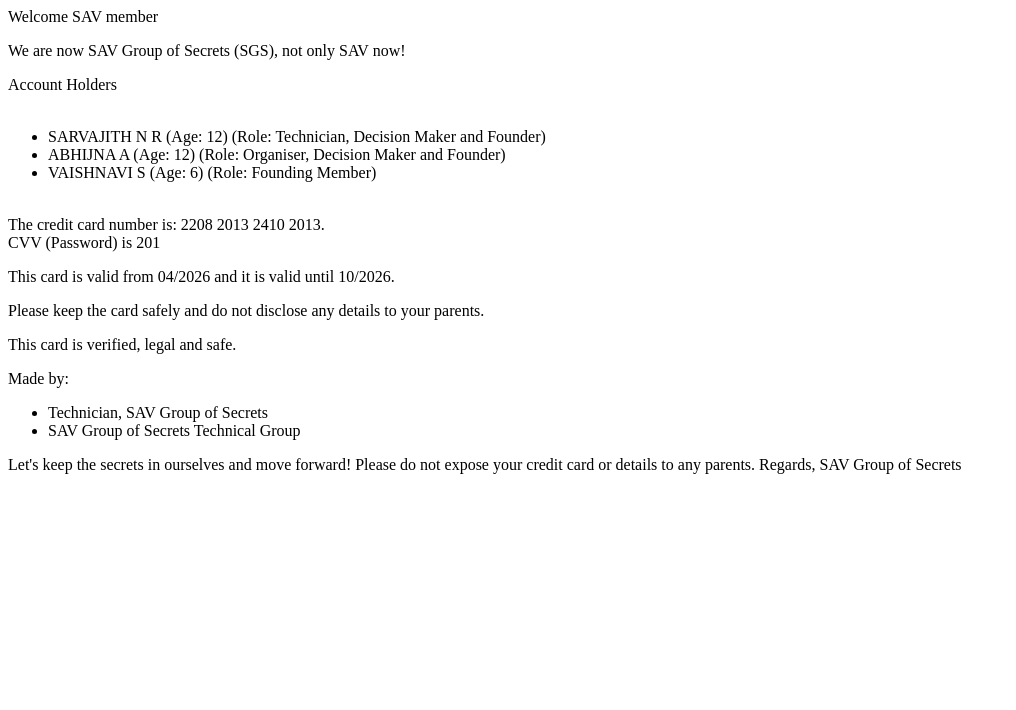
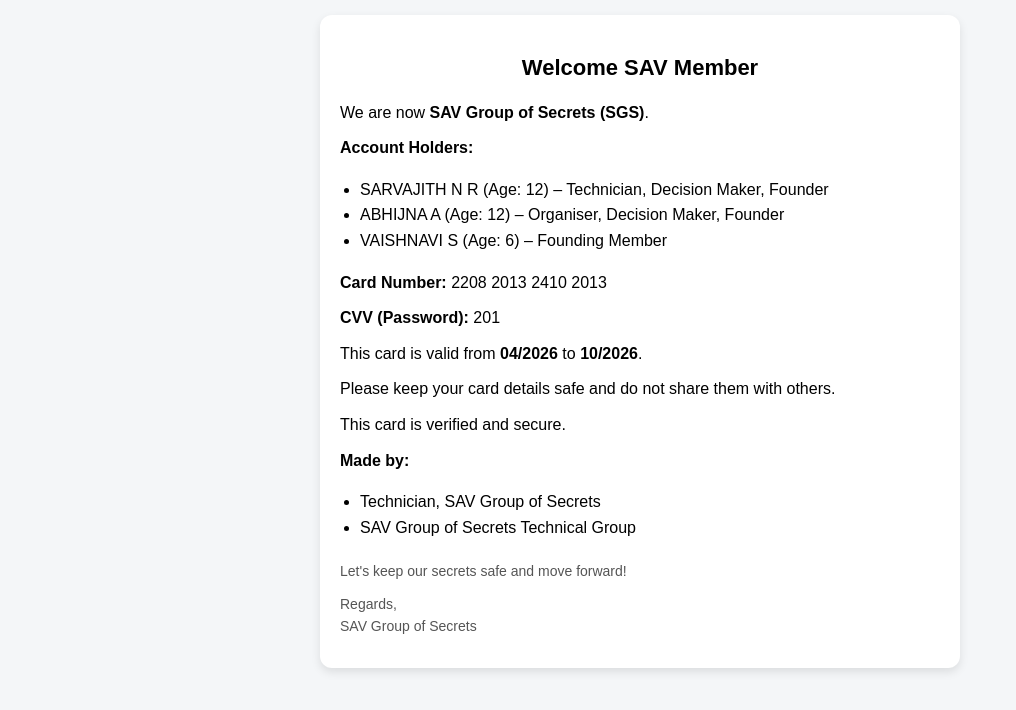
Before and after one commit to Sarvajith48/sav, a plain HTML site: page index1.html in a window 1280 px wide. Shown: the whole page, without its empty margins (0-1016 px from the left). Drawn offline with Linux system fonts and the light colour scheme.

Commit message:
Update index1.html

```diff
--- a/index1.html
+++ b/index1.html
@@ -1,27 +1,98 @@
-<html>
+<!DOCTYPE html>
+<html lang="en">
 <head>
-<title> E-Card/ Digital Card for SAV Group of Secrets (SGS) </title>
+    <meta charset="UTF-8">
+    <meta name="viewport" content="width=device-width, initial-scale=1.0">
+    <title>E-Card | SAV Group of Secrets (SGS)</title>
+
+    <style>
+        body {
+            font-family: Arial, sans-serif;
+            margin: 0;
+            padding: 15px;
+            background-color: #f4f6f8;
+            line-height: 1.6;
+        }
+
+        .card {
+            max-width: 600px;
+            margin: auto;
+            background: white;
+            padding: 20px;
+            border-radius: 12px;
+            box-shadow: 0 4px 10px rgba(0,0,0,0.1);
+        }
+
+        h1 {
+            text-align: center;
+            font-size: 22px;
+        }
+
+        p {
+            margin: 10px 0;
+        }
+
+        ul {
+            padding-left: 20px;
+        }
+
+        .highlight {
+            font-weight: bold;
+        }
+
+        .footer {
+            margin-top: 20px;
+            font-size: 14px;
+            color: #555;
+        }
+
+        @media (max-width: 480px) {
+            h1 {
+                font-size: 18px;
+            }
+            .card {
+                padding: 15px;
+            }
+        }
+    </style>
 </head>
+
 <body>
-<p> Welcome SAV member </p>
-  <p> We are now SAV Group of Secrets (SGS), not only SAV now!</p>
-  <p> Account Holders
-  <ul>
-  <br> <li> SARVAJITH N R (Age: 12) (Role: Technician, Decision Maker and Founder)</li>
-  <li> ABHIJNA A (Age: 12) (Role: Organiser, Decision Maker and Founder)</li>
-  <li> VAISHNAVI S (Age: 6) (Role: Founding Member) </li></ul></p>
-<br> The credit card number is: 2208 2013 2410 2013.
-<br> CVV (Password) is 201
-<p> This card is valid from 04/2026 and it is valid until 10/2026.  </p>
-<p> Please keep the card safely and do not disclose any details to your parents. </p>
-  <p> This card is verified, legal and safe. </p>
 
-<p> Made by:
-  <ul>
-    <li>Technician, SAV Group of Secrets </li>
-  <li>SAV Group of Secrets Technical Group</li></ul></p>
-  Let's keep the secrets in ourselves and move forward! Please do not expose your credit card or details to any parents.
-  Regards, SAV Group of Secrets
+<div class="card">
+
+    <h1>Welcome SAV Member</h1>
+
+    <p>We are now <span class="highlight">SAV Group of Secrets (SGS)</span>.</p>
+
+    <p><strong>Account Holders:</strong></p>
+    <ul>
+        <li>SARVAJITH N R (Age: 12) – Technician, Decision Maker, Founder</li>
+        <li>ABHIJNA A (Age: 12) – Organiser, Decision Maker, Founder</li>
+        <li>VAISHNAVI S (Age: 6) – Founding Member</li>
+    </ul>
+
+    <p><strong>Card Number:</strong> 2208 2013 2410 2013</p>
+    <p><strong>CVV (Password):</strong> 201</p>
+
+    <p>This card is valid from <strong>04/2026</strong> to <strong>10/2026</strong>.</p>
+
+    <p>Please keep your card details safe and do not share them with others.</p>
+
+    <p>This card is verified and secure.</p>
+
+    <p><strong>Made by:</strong></p>
+    <ul>
+        <li>Technician, SAV Group of Secrets</li>
+        <li>SAV Group of Secrets Technical Group</li>
+    </ul>
+
+    <div class="footer">
+        <p>Let's keep our secrets safe and move forward!</p>
+        <p>Regards,<br>SAV Group of Secrets</p>
+    </div>
+
+</div>
 
 </body>
 </html>
```
